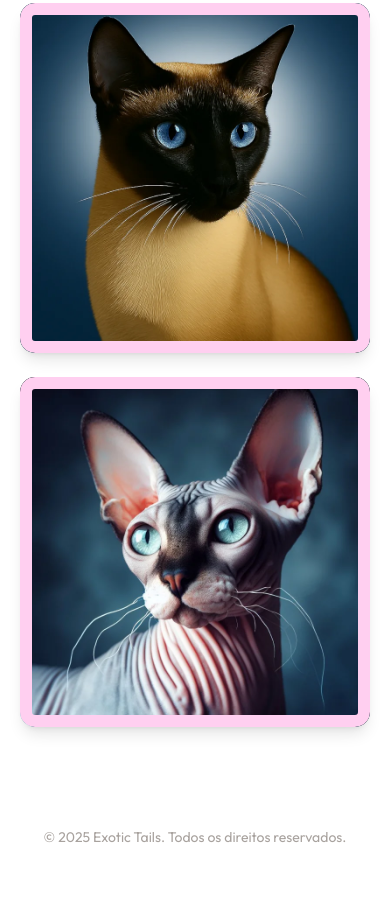
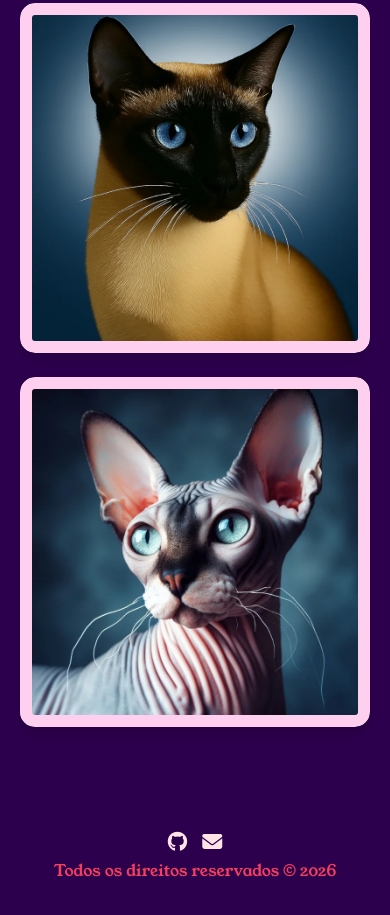
Before and after one commit to Alexmacol/projeto-gatos-exoticos, a website: page public/index.html in a window 390 px wide. Shown: the part 7792-8707 px from the top of the page. Before the commit the page ends 8679 px from the top, so only its background shows below. Drawn offline with Linux system fonts and the light colour scheme.

Commit message:
feat(footer): adiciona ícones de GitHub e e-mail com Font Awesome
Reestrutura o footer com links para GitHub e e-mail usando ícones do Font Awesome, com cores responsivas por breakpoint. Atualiza também o CSS compilado com todas as classes Tailwind adicionadas nas mudanças de tema, layout e footer.

```diff
--- a/public/index.html
+++ b/public/index.html
@@ -63,9 +63,32 @@
       </article>
     </main>
     <footer class="mt-10 py-10">
-      <p class="w-full text-center text-sm text-stone-400">
-        &copy; 2025 Exotic Tails. Todos os direitos reservados.
-      </p>
+      <ul
+        class="list-none flex flex-wrap justify-center items-center gap-[15px] p-0 m-0">
+        <li>
+          <a
+            href="https://github.com/Alexmacol"
+            target="_blank"
+            rel="noopener noreferrer"
+            aria-label="Visitar perfil no GitHub"
+            class="text-rose-100 xl:text-rose-500 text-[20px] transition-all duration-200 ease-in-out hover:text-white xl:hover:text-rose-400 hover:drop-shadow-[0_0_6px_theme(colors.rose.200)] xl:hover:drop-shadow-[0_0_6px_theme(colors.rose.200)]"
+            ><i class="fa-brands fa-github"></i
+          ></a>
+        </li>
+        <li>
+          <a
+            href="mailto:alexmacol@gmail.com"
+            aria-label="Enviar email"
+            class="text-rose-100 xl:text-rose-500 text-[20px] transition-all duration-200 ease-in-out hover:text-white xl:hover:text-rose-400 hover:drop-shadow-[0_0_6px_theme(colors.rose.200)] xl:hover:drop-shadow-[0_0_6px_theme(colors.rose.200)]"
+            ><i class="fa-solid fa-envelope"></i
+          ></a>
+        </li>
+      </ul>
+      <div class="text-center mt-[2px]">
+        <p class="w-full text-center text-base text-rose-500 font-young-serif">
+          Todos os direitos reservados © 2026
+        </p>
+      </div>
     </footer>
     <script src="./scripts.js"></script>
   </body>
```
Also changed, not shown: public/style.css.
